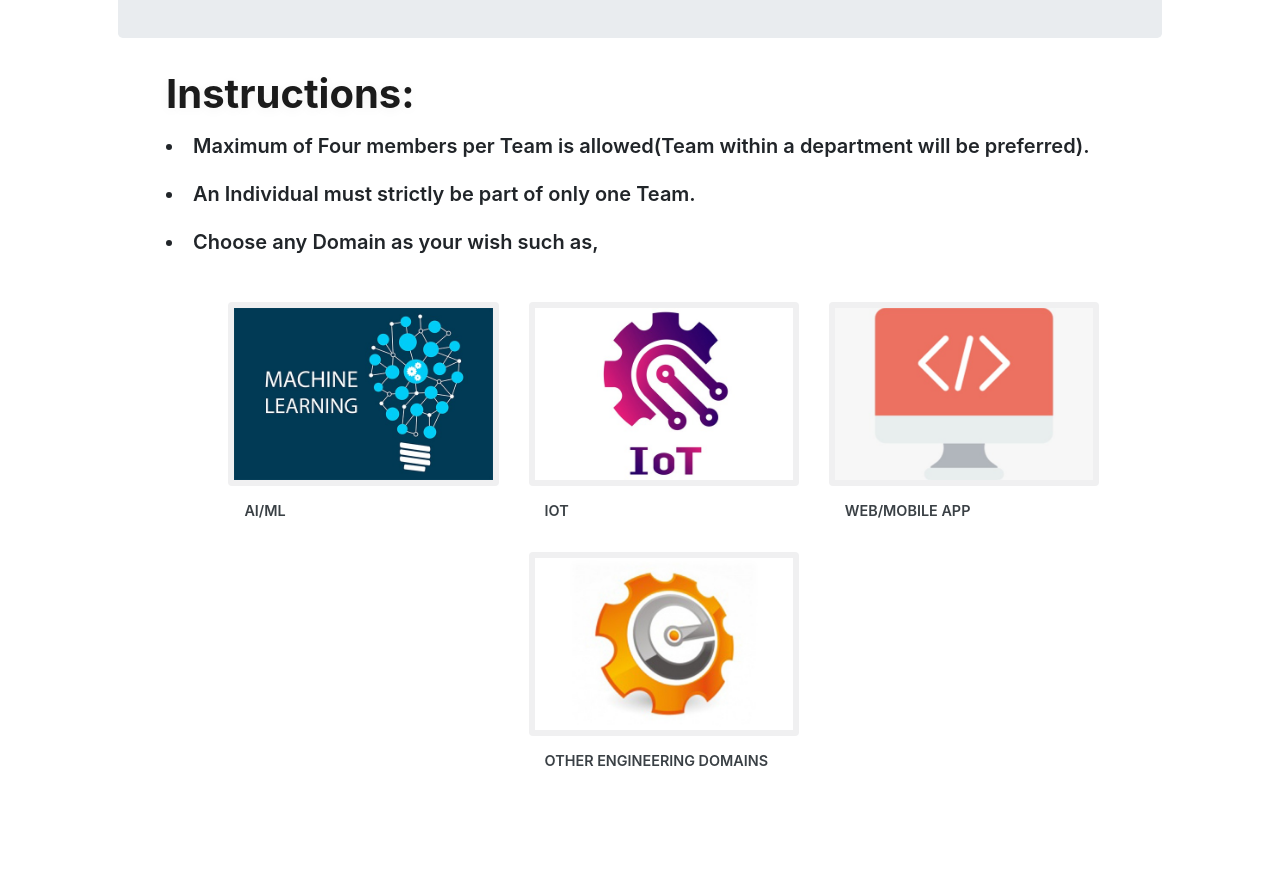
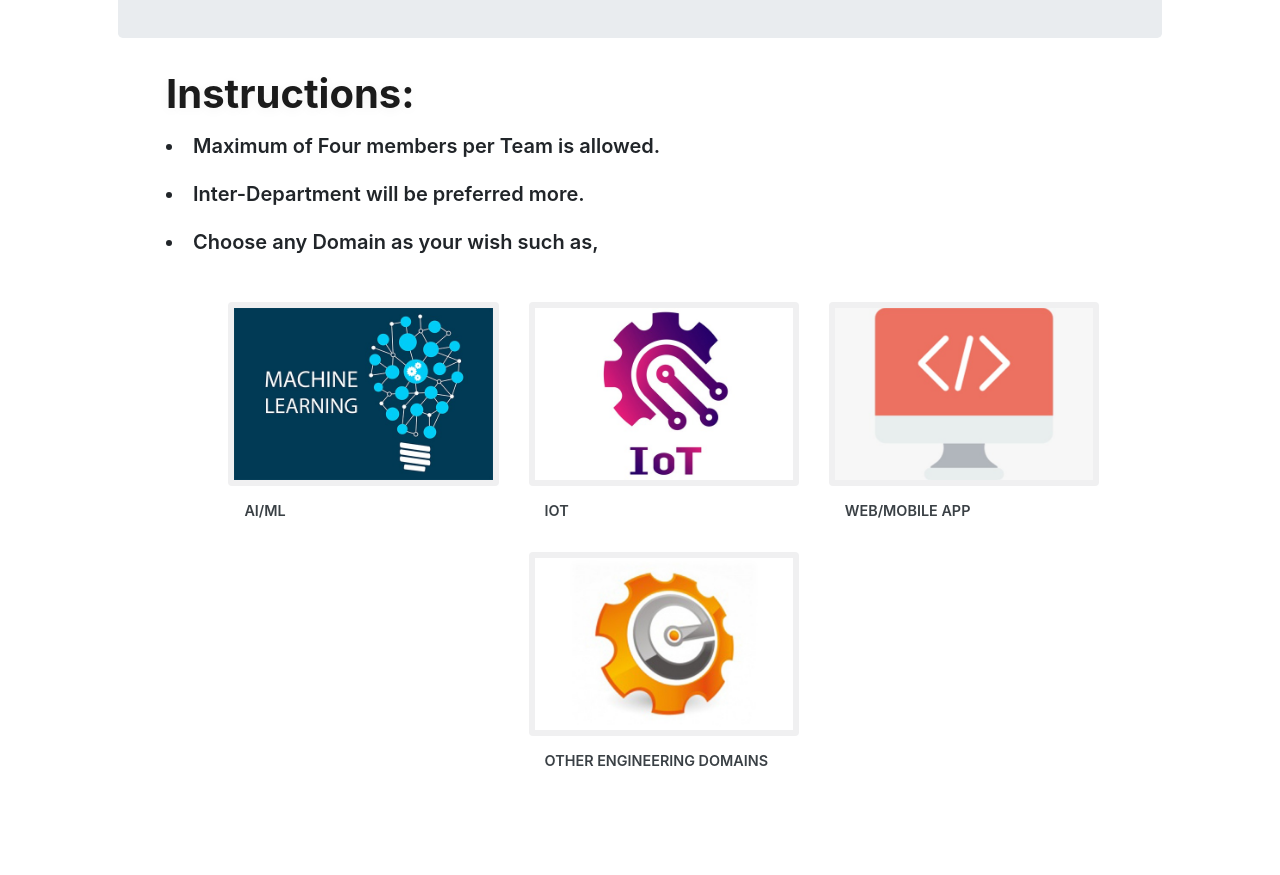
Before and after one commit to innowah/innowah2k19, a plain HTML site: page index.html in a window 1280 px wide. Shown: the part 1400-2275 px from the top of the page. Drawn offline with Linux system fonts and the light colour scheme.

Commit message:
Update index.html

```diff
--- a/index.html
+++ b/index.html
@@ -188,10 +188,11 @@
 
                     <h3 class="tittle-w3ls mb-3">Instructions:</h3>
 
-                   	<h5 id="services"><li> Maximum of Four members per Team is allowed(Team within a department will be preferred).</li></h5>
+                   	<h5 id="services"><li> Maximum of Four members per Team is allowed.</li></h5>
                    	<br>
-                    <h5 id="services"><li>An Individual must strictly be part of only one Team.</li></h5>
+                   	<h5 id="services"><li>Inter-Department will be preferred more.</li></h5>
                     <br>
+
                     <h5 id="services"><li>Choose any Domain as your wish such as,</li></h5>
                     <br>
                     <ul class="domain">
```
